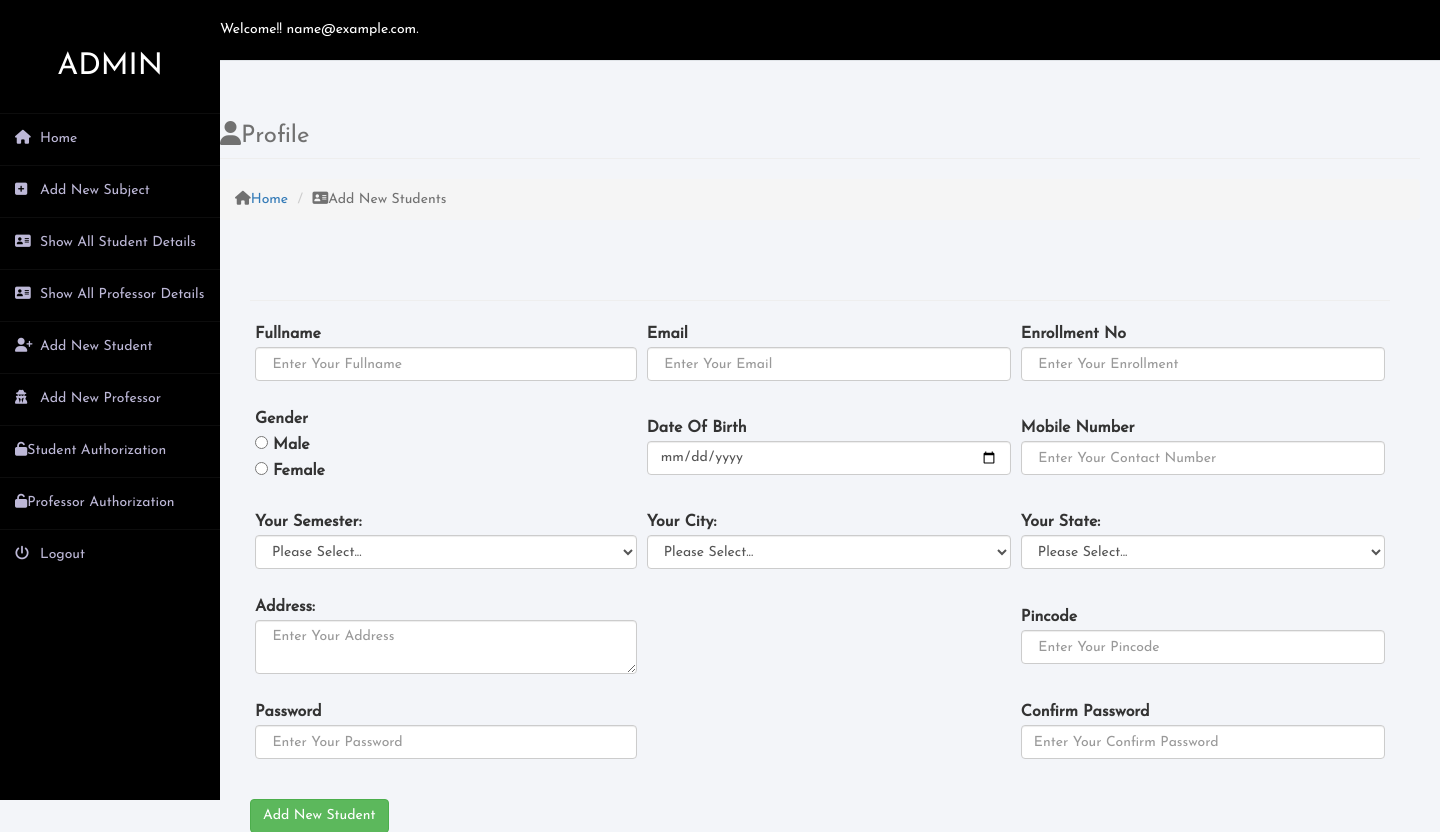
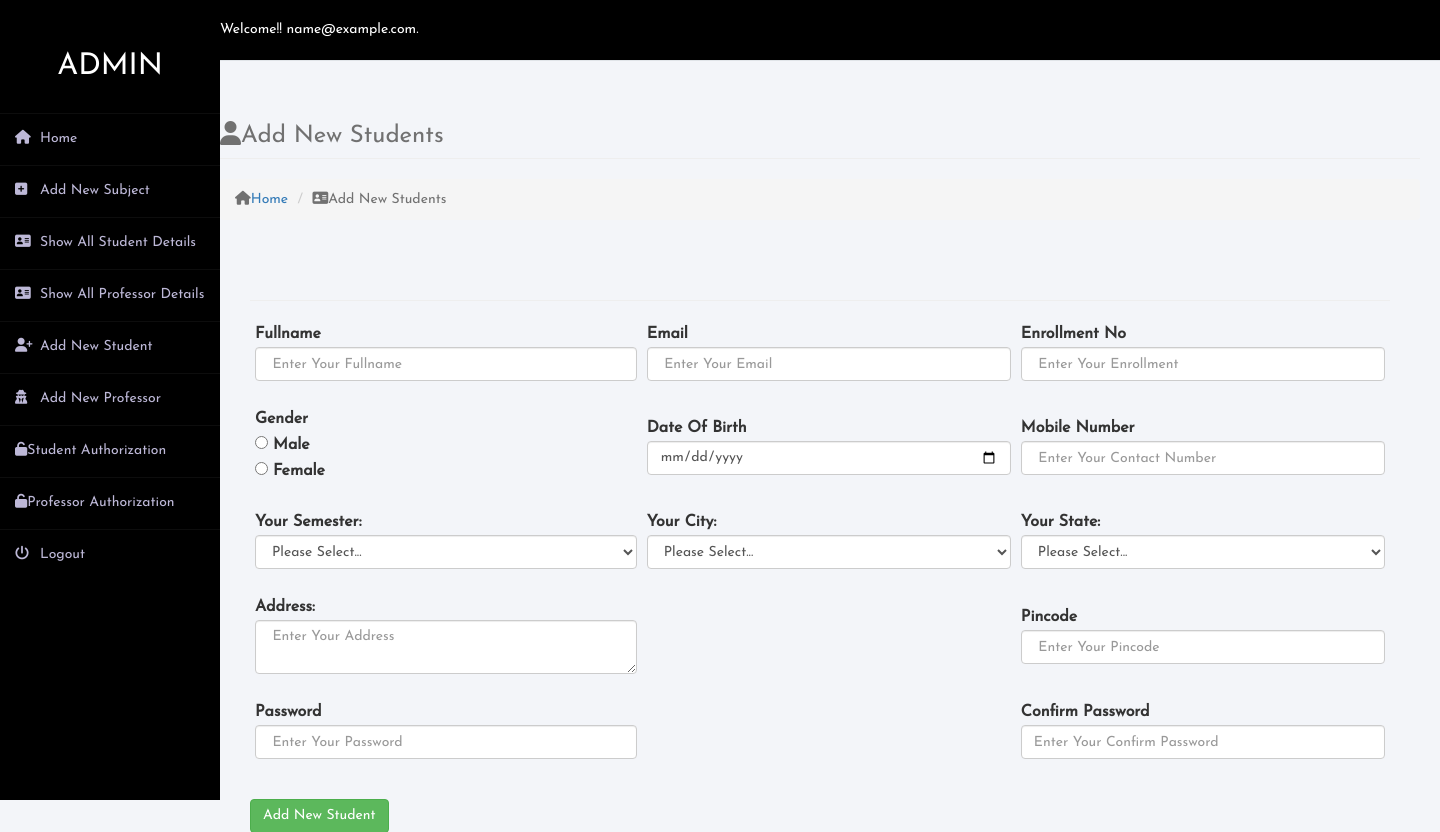
Before and after one commit to Yash9820/FINAL-SASP, a Flask app: page /addnewstudent in a window 1440 px wide. Shown: the top 832 px of the page. Run offline with Flask 2, Linux system fonts and the light colour scheme; the visitor is signed in with stand-in values (Sample User, id 1); some libraries are stand-ins or nearby versions.

Commit message:
Update addnewstudent.html

```diff
--- a/templates/ADMIN/addnewstudent.html
+++ b/templates/ADMIN/addnewstudent.html
@@ -12,7 +12,7 @@
                {% include "message.html" %}
 		     <div class="row">
           <div class="col-lg-12">
-            <h3 class="page-header"><i class="fas fa-user"></i>Profile</h3>
+            <h3 class="page-header"><i class="fas fa-user"></i>Add New Students</h3>
             <ol class="breadcrumb">
               <li><i class="fa fa-home"></i><a href="/admindash">Home</a></li>
 
```
